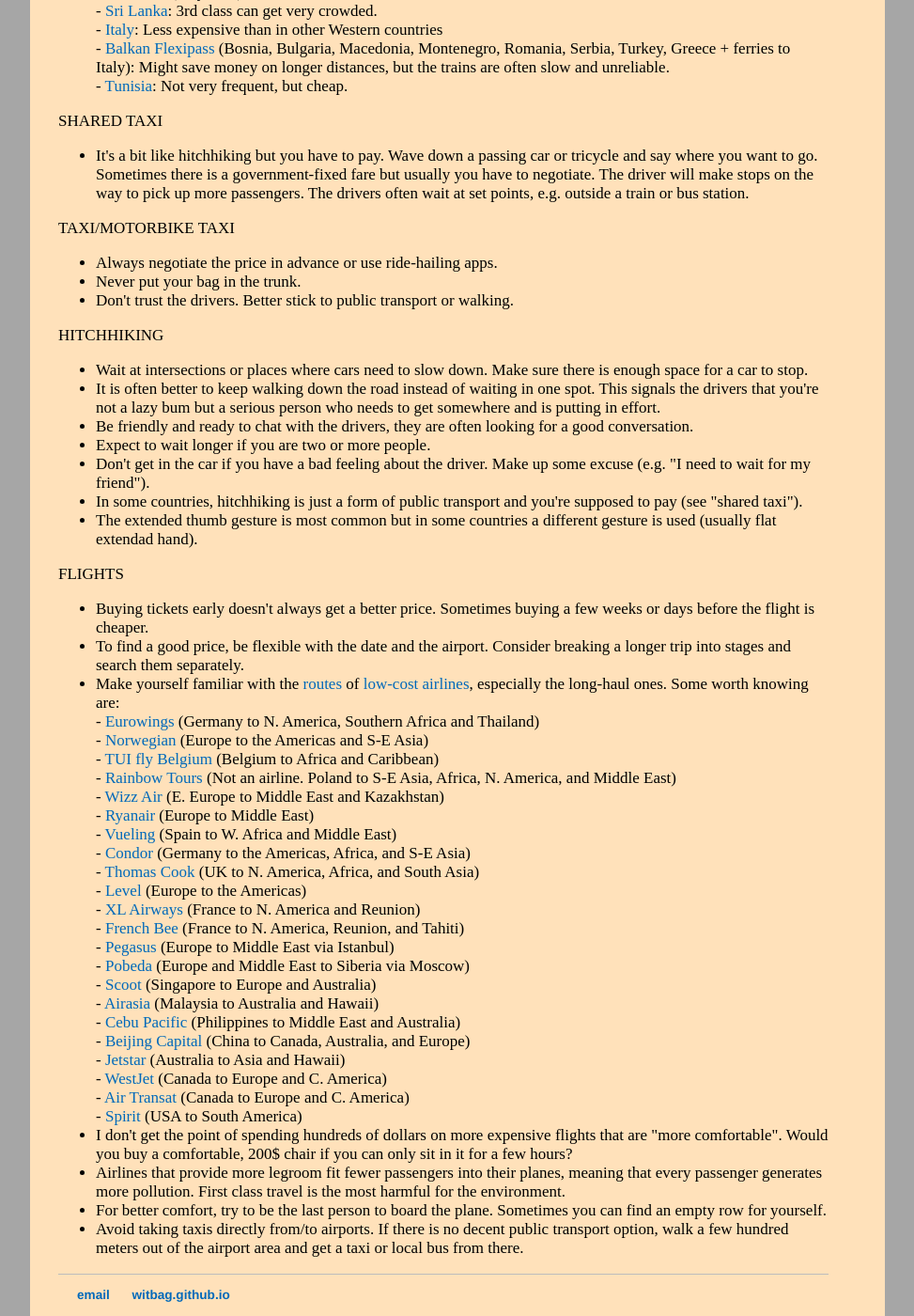
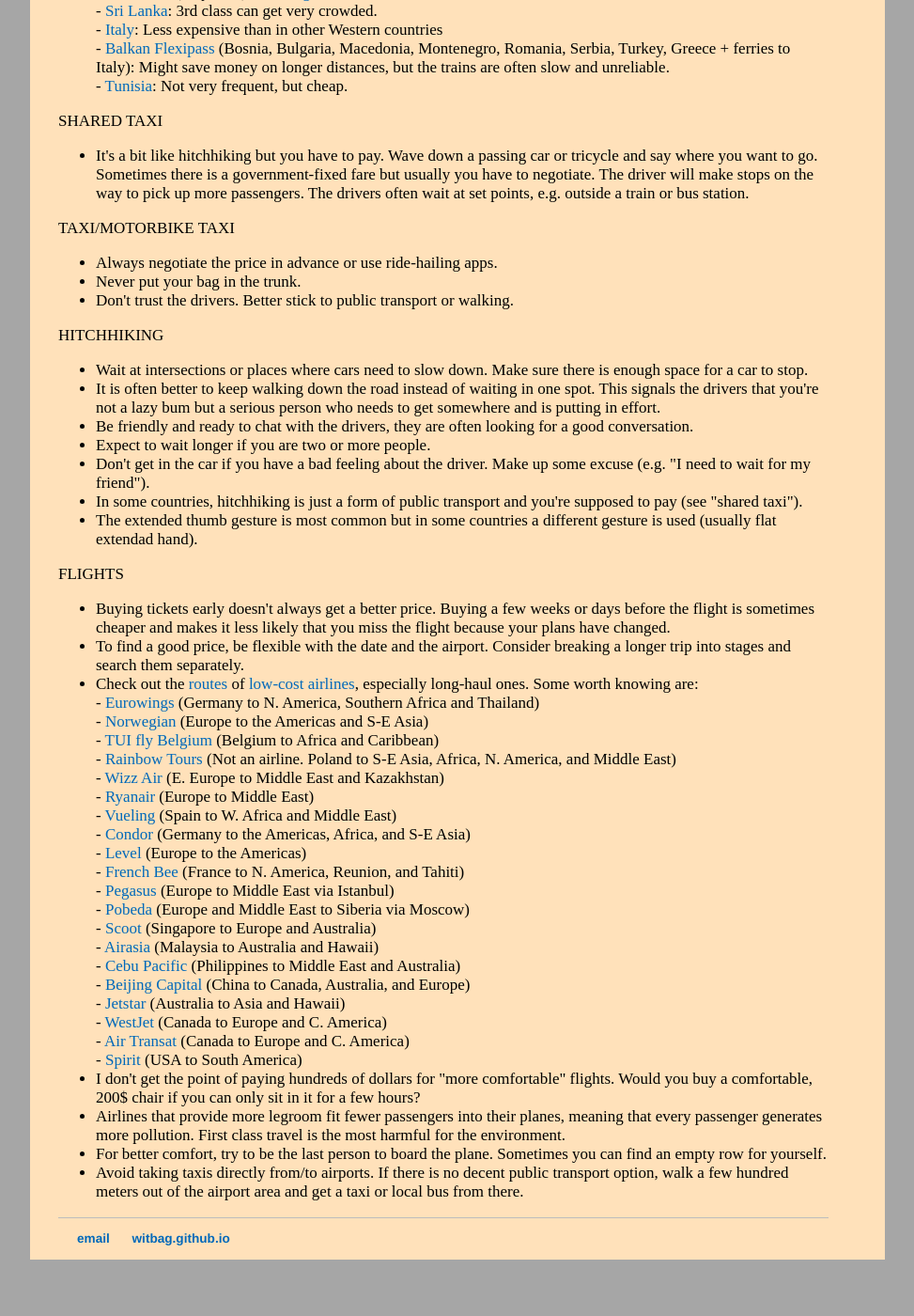
Before and after one commit to witbag/witbag.github.io, a Jekyll site: the page built from travel/transport.html, in a window 1280 px wide and 1400 px high, scrolled down 733 px. Shown: the whole window at 94% size, without its empty margins (153-1126 px from the left). Built offline with Jekyll 4.4.1, drawn with Linux system fonts in a browser that asks for light colours; after the commit the page ends 2073 px from its top, so only the background shows below that; some of the changed text lies outside the part shown.

Commit message:
Update transport.html

```diff
--- a/travel/transport.html
+++ b/travel/transport.html
@@ -59,9 +59,9 @@
 </ul>
 <a id="flight"></a>FLIGHTS<br>
 <ul>
-<li>Buying tickets early doesn't always get a better price. Sometimes buying a few weeks or days before the flight is cheaper.<br>
+<li>Buying tickets early doesn't always get a better price. Buying a few weeks or days before the flight is sometimes cheaper and makes it less likely that you miss the flight because your plans have changed.<br>
 <li>To find a good price, be flexible with the date and the airport. Consider breaking a longer trip into stages and search them separately.<br>
-<li>Make yourself familiar with the <a href="https://www.flightconnections.com" target=_blank>routes</a> of <a href="https://en.wikipedia.org/wiki/List_of_low-cost_airlines" target=_blank>low-cost airlines</a>, especially the long-haul ones. Some worth knowing are: <br>
+<li>Check out the <a href="https://www.flightconnections.com" target=_blank>routes</a> of <a href="https://en.wikipedia.org/wiki/List_of_low-cost_airlines" target=_blank>low-cost airlines</a>, especially long-haul ones. Some worth knowing are: <br>
 - <a href="https://www.eurowings.com/en.html" target=_blank>Eurowings</a> (Germany to N. America, Southern Africa and Thailand)<br>
 - <a href="https://www.norwegian.com/" target=_blank>Norwegian</a> (Europe to the Americas and S-E Asia)<br>
 - <a href="https://www.tuifly.be/" target=_blank>TUI fly Belgium</a> (Belgium to Africa and Caribbean)<br>
@@ -70,9 +70,7 @@
 - <a href="https://www.ryanair.com/" target=_blank>Ryanair</a> (Europe to Middle East)<br>
 - <a href="https://www.vueling.com/en" target=_blank>Vueling</a> (Spain to W. Africa and Middle East)<br>
 - <a href="https://www.condor.com/eu/" target=_blank>Condor</a> (Germany to the Americas, Africa, and S-E Asia)<br>
-- <a href="https://www.thomascook.com/flights/" target=_blank>Thomas Cook</a> (UK to N. America, Africa, and South Asia)<br>
 - <a href="https://www.flylevel.com/" target=_blank>Level</a> (Europe to the Americas)<br>
-- <a href="https://www.xl.com/" target=_blank>XL Airways</a> (France to N. America and Reunion)<br>
 - <a href="https://www.frenchbee.com/" target=_blank>French Bee</a> (France to N. America, Reunion, and Tahiti)<br>
 - <a href="https://www.flypgs.com/en" target=_blank>Pegasus</a> (Europe to Middle East via Istanbul)<br>
 - <a href="https://www.pobeda.aero/en" target=_blank>Pobeda</a> (Europe and Middle East to Siberia via Moscow)<br>
@@ -84,7 +82,7 @@
 - <a href="https://www.westjet.com/" target=_blank>WestJet</a> (Canada to Europe and C. America)<br>
 - <a href="https://www.airtransat.com/" target=_blank>Air Transat</a> (Canada to Europe and C. America)<br>
 - <a href="https://www.spirit.com/" target=_blank>Spirit</a> (USA to South America)<br>
-<li>I don't get the point of spending hundreds of dollars on more expensive flights that are "more comfortable". Would you buy a comfortable, 200$ chair if you can only sit in it for a few hours?
+<li>I don't get the point of paying hundreds of dollars for "more comfortable" flights. Would you buy a comfortable, 200$ chair if you can only sit in it for a few hours?
 <li>Airlines that provide more legroom fit fewer passengers into their planes, meaning that every passenger generates more pollution. First class travel is the most harmful for the environment.
 <li>For better comfort, try to be the last person to board the plane. Sometimes you can find an empty row for yourself.
 <li>Avoid taking taxis directly from/to airports. If there is no decent public transport option, walk a few hundred meters out of the airport area and get a taxi or local bus from there.
```
Also changed, not shown: other parts of travel/transport.html (+2 -2 lines).
